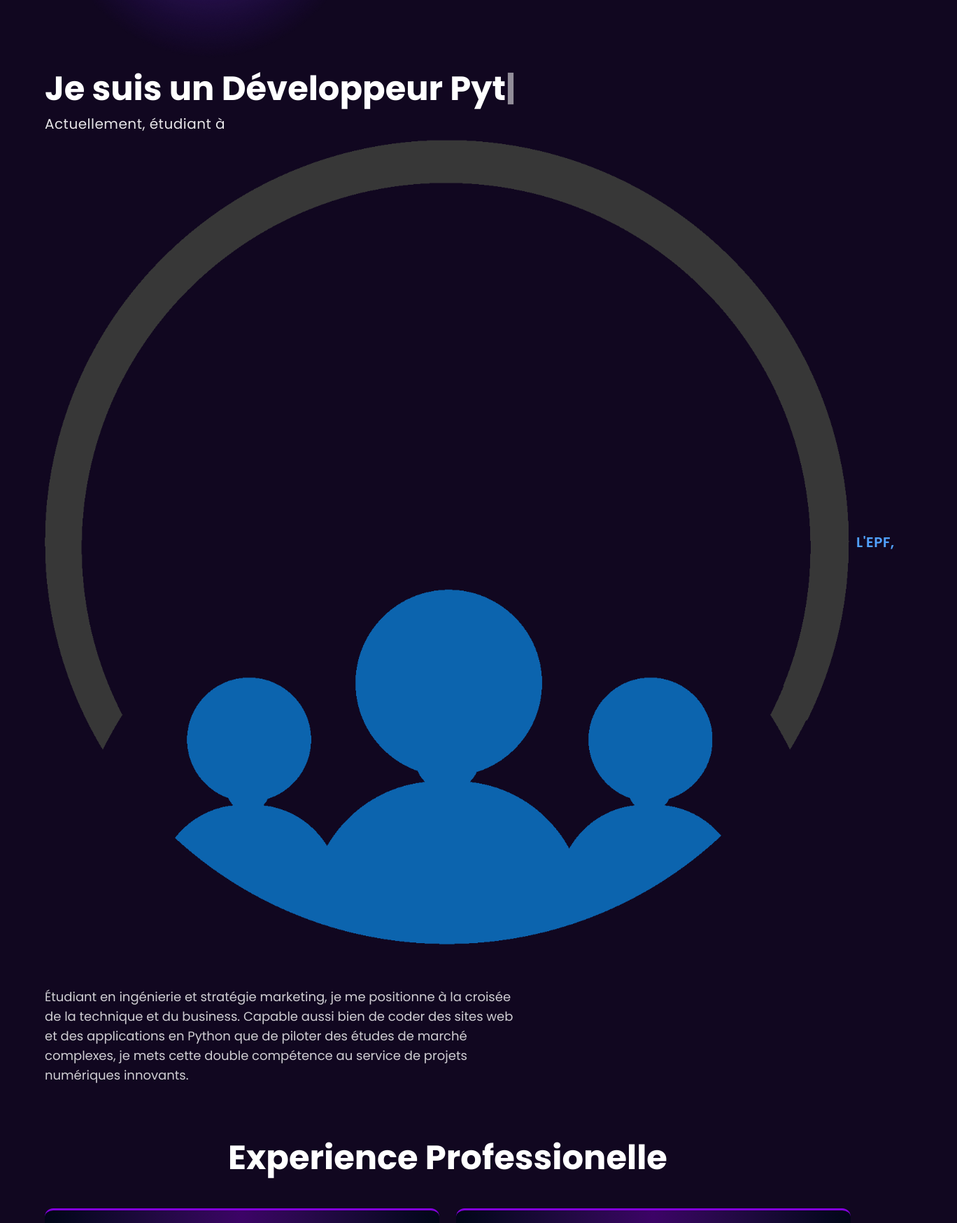
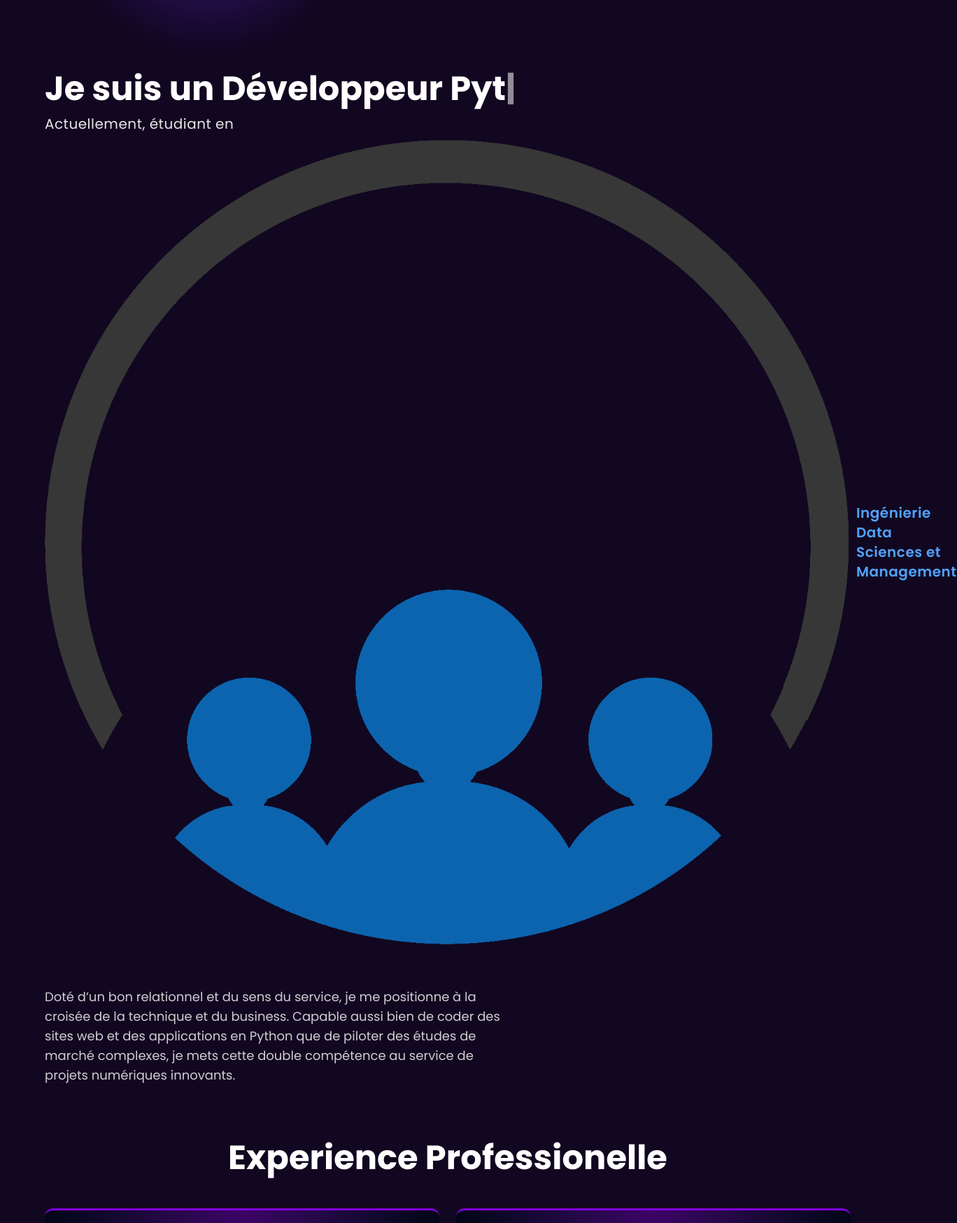
Before and after one commit to brianpk07-tech/portfolio-v2, a Next.js app: page / in a window 1280 px wide. Shown: the part 602-2350 px from the top of the page at 70% size, 1368 px wide, since content can reach past the window. Built offline with nearby package versions, Linux system fonts and the light colour scheme.

Commit message:
20h24/01/06/26

```diff
--- a/app/components/Banner.tsx
+++ b/app/components/Banner.tsx
@@ -137,14 +137,14 @@ export default function Banner(): React.JSX.Element {
             <span className="animate-pulse">|</span>
           </p>
           <p className="text-lg lg:text-xl text-white/90 tracking-wide flex flex-wrap items-center justify-center lg:justify-start gap-2">
-            <span>Actuellement, étudiant à</span>
+            <span>Actuellement, étudiant en</span>
             <span className="flex items-center gap-2">
               <Image src="/assets/webhr.webp" alt="WebHR" width={20} height={20} className="w-5 h-5" style={{ width: "auto", height: "auto" }} />
-              <span className="text-blue-400 font-semibold">L'EPF,</span>
+              <span className="text-blue-400 font-semibold">Ingénierie Data Sciences et Management</span>
             </span>
           </p>
           <p className="text-lg text-white/80 max-w-2xl mt-15 mx-auto lg:mx-0">
-            Étudiant en ingénierie et stratégie marketing, je me positionne à la croisée de la technique et du business. Capable aussi bien de coder des sites web et des applications en Python que de piloter des études de marché complexes, je mets cette double compétence au service de projets numériques innovants.
+            Doté d’un bon relationnel et du sens du service, je me positionne à la croisée de la technique et du business. Capable aussi bien de coder des sites web et des applications en Python que de piloter des études de marché complexes, je mets cette double compétence au service de projets numériques innovants.
           </p>
         </div>
       </div>
```
